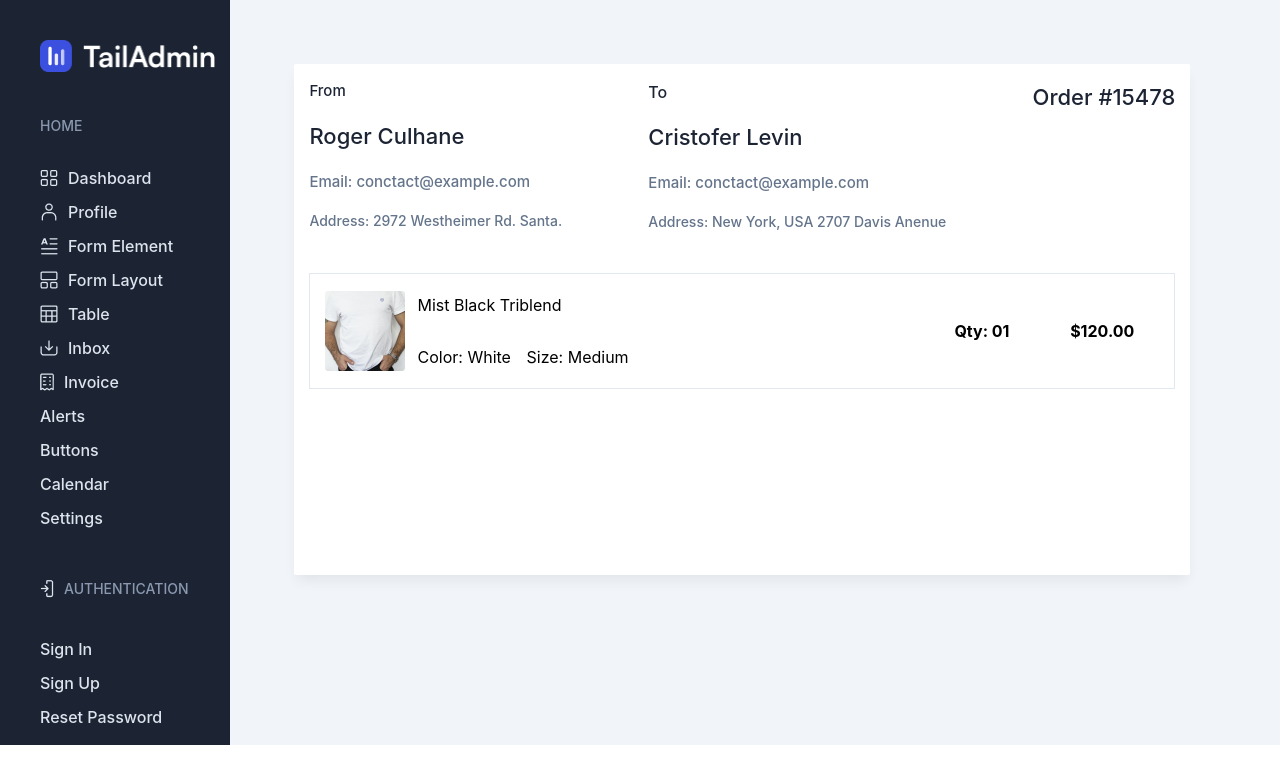
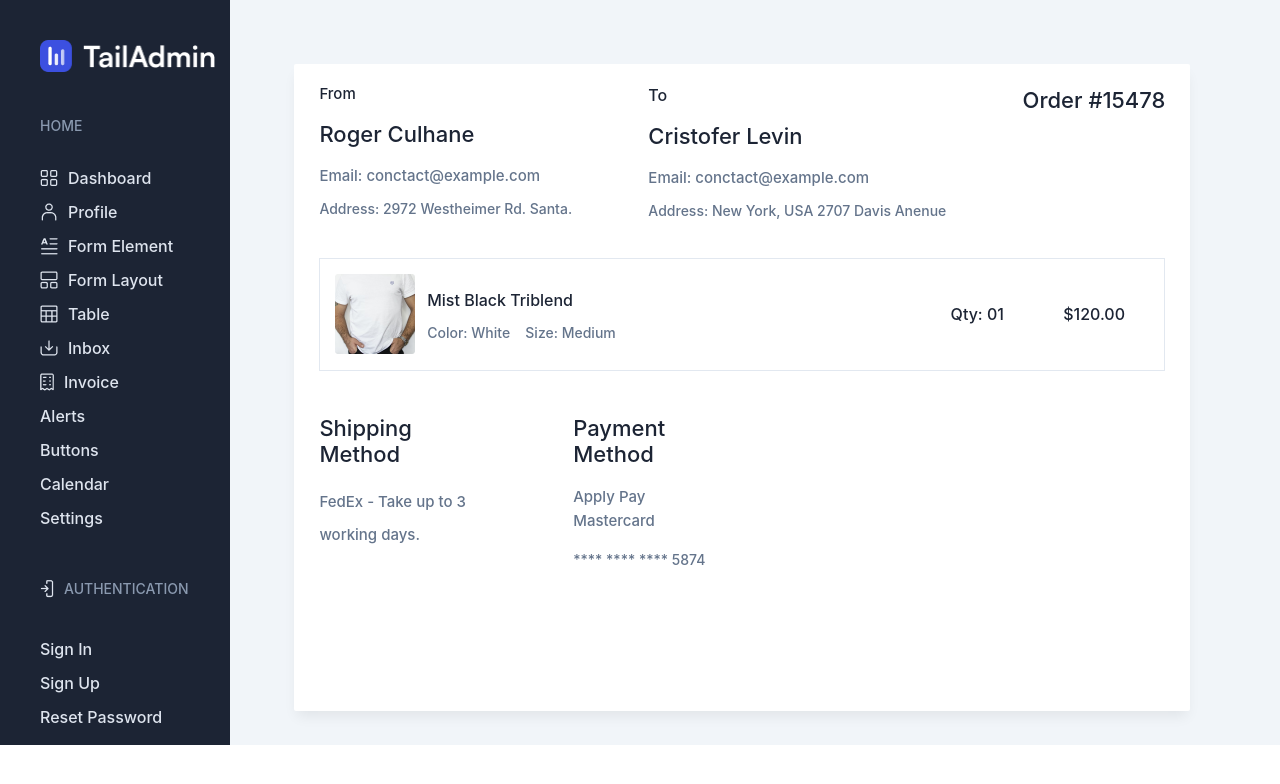
Before and after one commit to Muhametii00/Userdashboard, a React (Create React App) app: page /invoice in a window 1280 px wide. Shown: the top 784 px of the page. Built offline with nearby package versions, Linux system fonts and the light colour scheme.

Commit message:
Removed lineHeight in texts

```diff
--- a/src/components/screens/Invoice.js
+++ b/src/components/screens/Invoice.js
@@ -11,8 +11,8 @@ export const Invoice = () => {
         marginTop: "5%",
       }}
     >
-      <WhiteCard height="75%" size="100%">
-        <div style={{ padding: "0px 15px" }}>
+      <WhiteCard height="95%" size="100%">
+        <div style={{ padding: "5px 25px" }}>
           <div
             style={{
               display: "flex",
@@ -26,7 +26,6 @@ export const Invoice = () => {
                   fontStyle: "normal",
                   fontWeight: "500",
                   fontSize: "15px",
-                  lineHeight: "24px",
                   color: "#1C2434",
                 }}
               >
@@ -37,7 +36,6 @@ export const Invoice = () => {
                   fontStyle: "normal",
                   fontWeight: "500",
                   fontSize: "22px",
-                  lineHeight: "30px",
                   color: "#1C2434",
                 }}
               >
@@ -48,7 +46,6 @@ export const Invoice = () => {
                   fontStyle: "normal",
                   fontWeight: "500",
                   fontSize: "15px",
-                  lineHeight: "24px",
                   color: "#64748B",
                 }}
               >
@@ -59,7 +56,6 @@ export const Invoice = () => {
                   fontStyle: "normal",
                   fontWeight: "500",
                   fontSize: "14px",
-                  lineHeight: "24px",
                   color: "#64748B",
                 }}
               >
@@ -72,7 +68,6 @@ export const Invoice = () => {
                   fontStyle: "normal",
                   fontWeight: "500",
                   fontSize: "16px",
-                  lineHeight: "24px",
                   color: "#1C2434",
                 }}
               >
@@ -83,7 +78,6 @@ export const Invoice = () => {
                   fontStyle: "normal",
                   fontWeight: "500",
                   fontSize: "22px",
-                  lineHeight: "30px",
                   color: "#1C2434",
                 }}
               >
@@ -94,7 +88,6 @@ export const Invoice = () => {
                   fontStyle: "normal",
                   fontWeight: "500",
                   fontSize: "15px",
-                  lineHeight: "24px",
                   color: "#64748B",
                 }}
               >
@@ -105,7 +98,6 @@ export const Invoice = () => {
                   fontStyle: "normal",
                   fontWeight: "500",
                   fontSize: "14px",
-                  lineHeight: "24px",
                   color: "#64748B",
                 }}
               >
@@ -118,7 +110,6 @@ export const Invoice = () => {
                   fontStyle: "normal",
                   fontWeight: "500",
                   fontSize: "22px",
-                  lineHeight: "30px",
                   color: "#1C2434",
                 }}
               >
@@ -129,7 +120,7 @@ export const Invoice = () => {
           <div
             style={{
               border: "1px solid #E2E8F0",
-              padding: "5px 15px",
+              padding: "15px ",
               display: "flex",
               flexDirection: "row",
               alignItems: "center",
@@ -142,15 +133,37 @@ export const Invoice = () => {
                 display: "flex",
                 flexDirection: "row",
                 alignItems: "center",
-                gap: "3%",
+                columnGap: "3%",
                 width: "50%",
               }}
             >
               <img width="80px" height="80px" src={Product} alt="Product" />
-              <div style={{ width: "100%" }}>
-                <p>Mist Black Triblend</p>
+              <div
+                style={{
+                  width: "100%",
+                }}
+              >
+                <p
+                  style={{
+                    fontStyle: "normal",
+                    fontWeight: "500",
+                    fontSize: "16px",
+                    color: "#1C2434",
+                    marginBottom: "0",
+                  }}
+                >
+                  Mist Black Triblend
+                </p>
                 <span
-                  style={{ display: "flex", flexDirection: "row", gap: "5%" }}
+                  style={{
+                    display: "flex",
+                    flexDirection: "row",
+                    columnGap: "5%",
+                    fontStyle: "normal",
+                    fontWeight: "500",
+                    fontSize: "14px",
+                    color: "#64748B",
+                  }}
                 >
                   <p>Color: White</p>
                   <p>Size: Medium</p>
@@ -168,11 +181,99 @@ export const Invoice = () => {
                 marginRight: "3%",
               }}
             >
-              <h4>Qty: 01</h4>
-              <h4>$120.00</h4>
+              <h4
+                style={{
+                  fontStyle: "normal",
+                  fontWeight: "500",
+                  fontSize: "16px",
+                  color: "#1C2434",
+                }}
+              >
+                Qty: 01
+              </h4>
+              <h4
+                style={{
+                  fontStyle: "normal",
+                  fontWeight: "500",
+                  fontSize: "16px",
+                  color: "#1C2434",
+                }}
+              >
+                $120.00
+              </h4>
             </div>
           </div>
-          <div></div>
+          <div
+            style={{
+              display: "flex",
+              flexDirection: "row",
+              justifyContent: "space-between",
+            }}
+          >
+            <div style={{ width: "18%" }}>
+              <h2
+                style={{
+                  fontStyle: "normal",
+                  fontWeight: "500",
+                  fontSize: "22px",
+                  color: "#1C2434",
+                }}
+              >
+                Shipping Method
+              </h2>
+              <p
+                style={{
+                  fontStyle: "normal",
+                  fontWeight: "500",
+                  fontSize: "15px",
+                  lineHeight: "33px",
+                  color: "#64748B",
+                }}
+              >
+                FedEx - Take up to 3 <br /> working days.
+              </p>
+            </div>
+            <div style={{ width: "18%" }}>
+              <h2
+                style={{
+                  fontStyle: "normal",
+                  fontWeight: "500",
+                  fontSize: "22px",
+                  color: "#1C2434",
+                }}
+              >
+                Payment Method
+              </h2>
+              <p
+                style={{
+                  fontStyle: "normal",
+                  fontWeight: "500",
+                  fontSize: "15px",
+                  lineHeight: "24px",
+                  color: "#64748B",
+                }}
+              >
+                Apply Pay Mastercard
+              </p>
+              <p
+                style={{
+                  fontStyle: "normal",
+                  fontWeight: "500",
+                  fontSize: "14px",
+                  lineHeight: "24px",
+                  color: "#64748B",
+                }}
+              >
+                **** **** **** 5874
+              </p>
+            </div>
+            <div
+              style={{
+                width: "40%",
+              }}
+            ></div>
+          </div>
+
           <div></div>
         </div>
       </WhiteCard>
```
